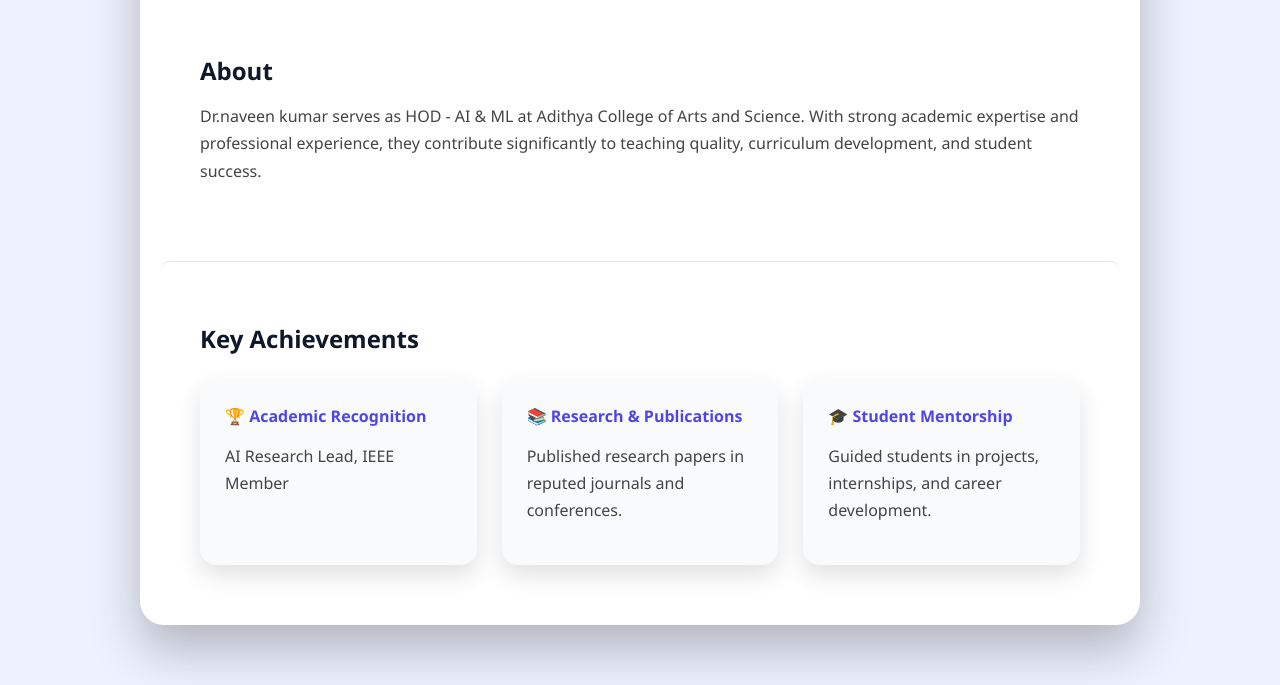
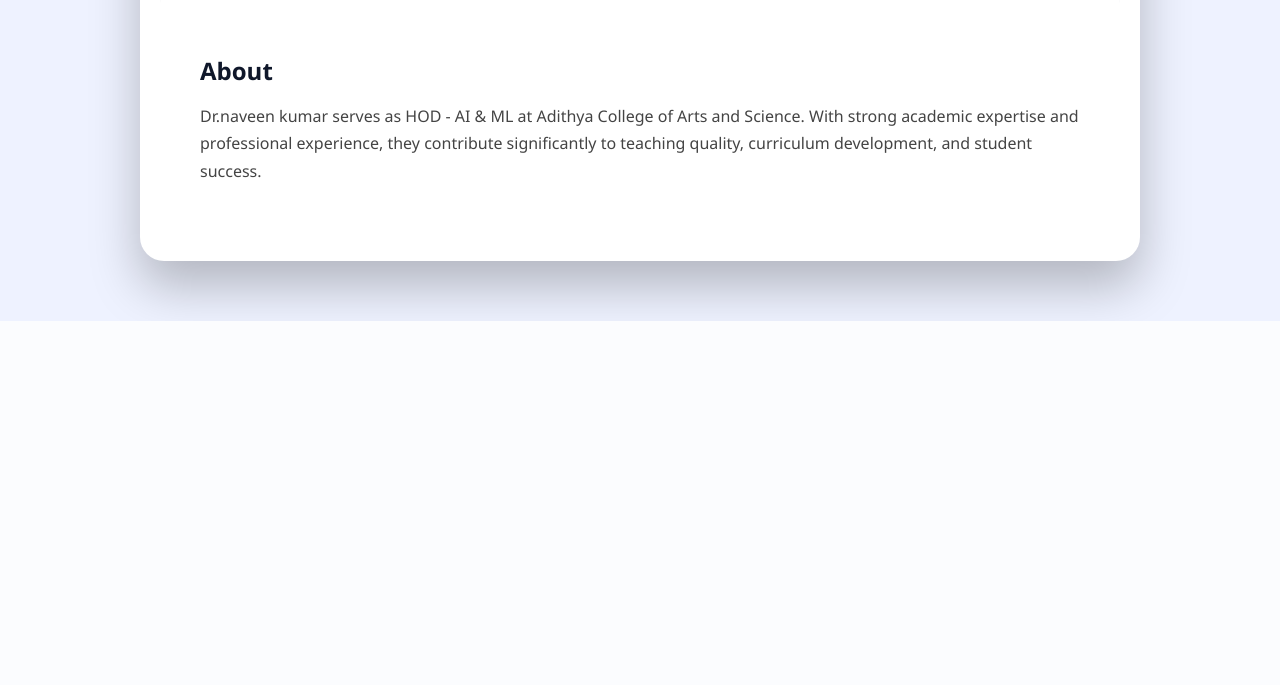
Before and after one commit to dhivyadharshini165-cyber/adithya-chatbot, a Flask app: page /faculty/hod in a window 1280 px wide. Shown: the part 652-1337 px from the top of the page. After the commit the page ends 973 px from the top, so only its background shows below. Run offline with Flask 3, Linux system fonts and the light colour scheme.

Commit message:
Update faculty_detail.html

```diff
--- a/templates/faculty_detail.html
+++ b/templates/faculty_detail.html
@@ -161,31 +161,5 @@ significantly to teaching quality, curriculum development, and student success.
 </p>
 </div>
 
-<!-- ACHIEVEMENTS -->
-<div class="section">
-<h2>Key Achievements</h2>
-
-<div class="achievement-grid">
-
-<div class="achievement-card">
-<h4>🏆 Academic Recognition</h4>
-<p>{{ f.achievements }}</p>
-</div>
-
-<div class="achievement-card">
-<h4>📚 Research & Publications</h4>
-<p>Published research papers in reputed journals and conferences.</p>
-</div>
-
-<div class="achievement-card">
-<h4>🎓 Student Mentorship</h4>
-<p>Guided students in projects, internships, and career development.</p>
-</div>
-
-</div>
-</div>
-
-</div>
-
 </body>
 </html>
```
